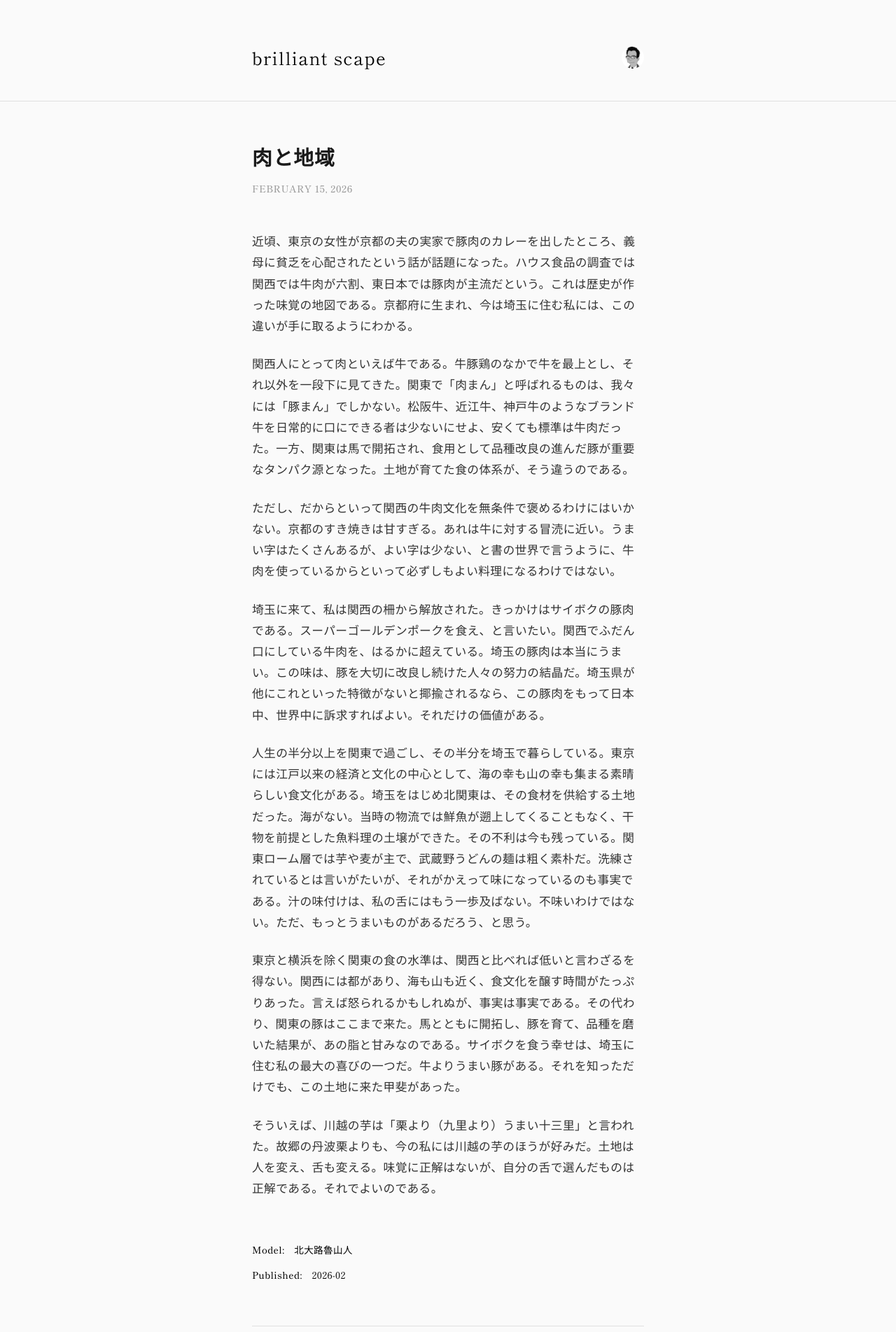
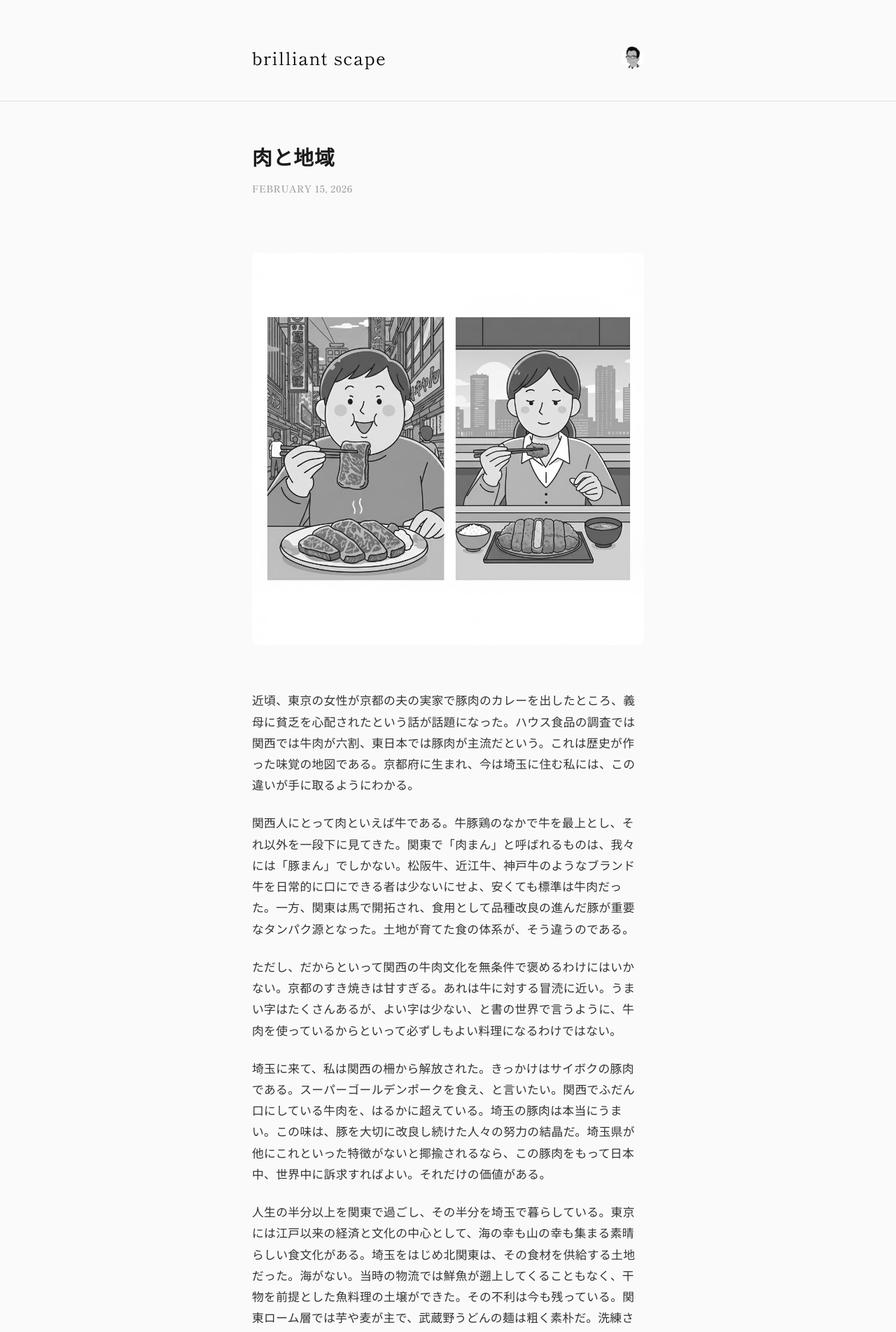
Before and after one commit to champlasonic/logs4me, a Jekyll site: the page built from _posts/2026-02-15-niku-to-chiiki.md, in a window 1280 px wide. Shown: the top 1903 px of the page at 70% size. Built offline with Jekyll 4.4.1, drawn with Linux system fonts in a browser that asks for light colours; some web fonts are replaced.

Commit message:
add image

```diff
--- a/_posts/2026-02-15-niku-to-chiiki.md
+++ b/_posts/2026-02-15-niku-to-chiiki.md
@@ -4,7 +4,10 @@ title: "肉と地域"
 date: 2026-02-15
 model: 北大路魯山人
 permalink: /niku-to-chiiki/
+image: /assets/images/20260215.jpg
 ---
+
+![肉と地域](/assets/images/20260215.jpg)
 
 近頃、東京の女性が京都の夫の実家で豚肉のカレーを出したところ、義母に貧乏を心配されたという話が話題になった。ハウス食品の調査では関西では牛肉が六割、東日本では豚肉が主流だという。これは歴史が作った味覚の地図である。京都府に生まれ、今は埼玉に住む私には、この違いが手に取るようにわかる。
 
```
Also changed, not shown: assets/images/20260215.jpg (added).
